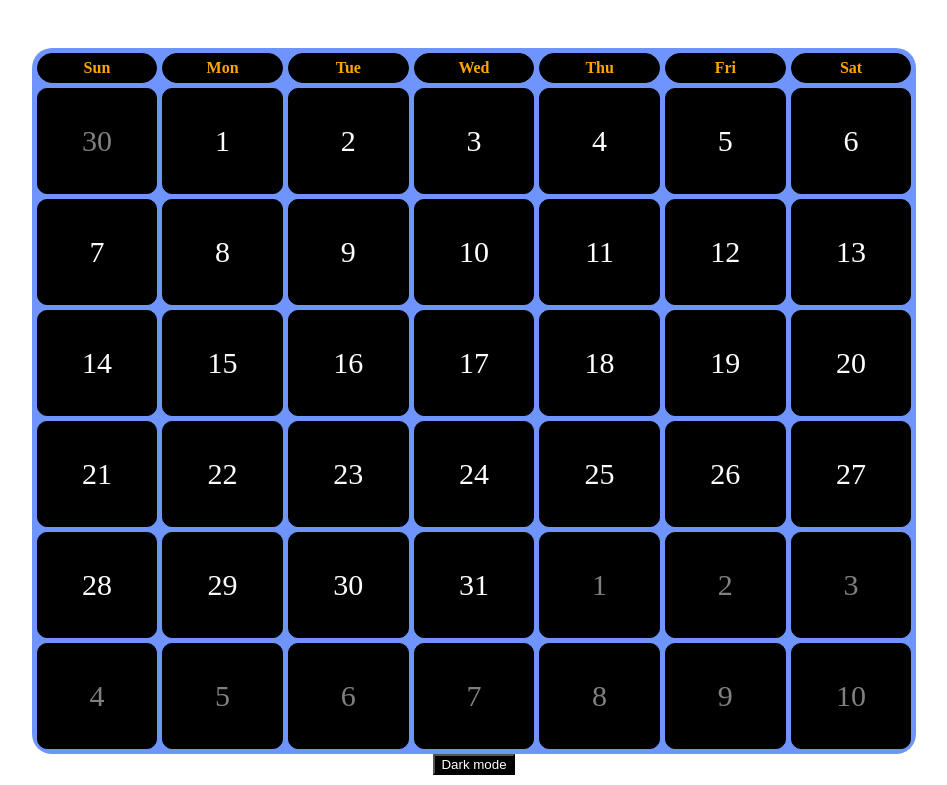
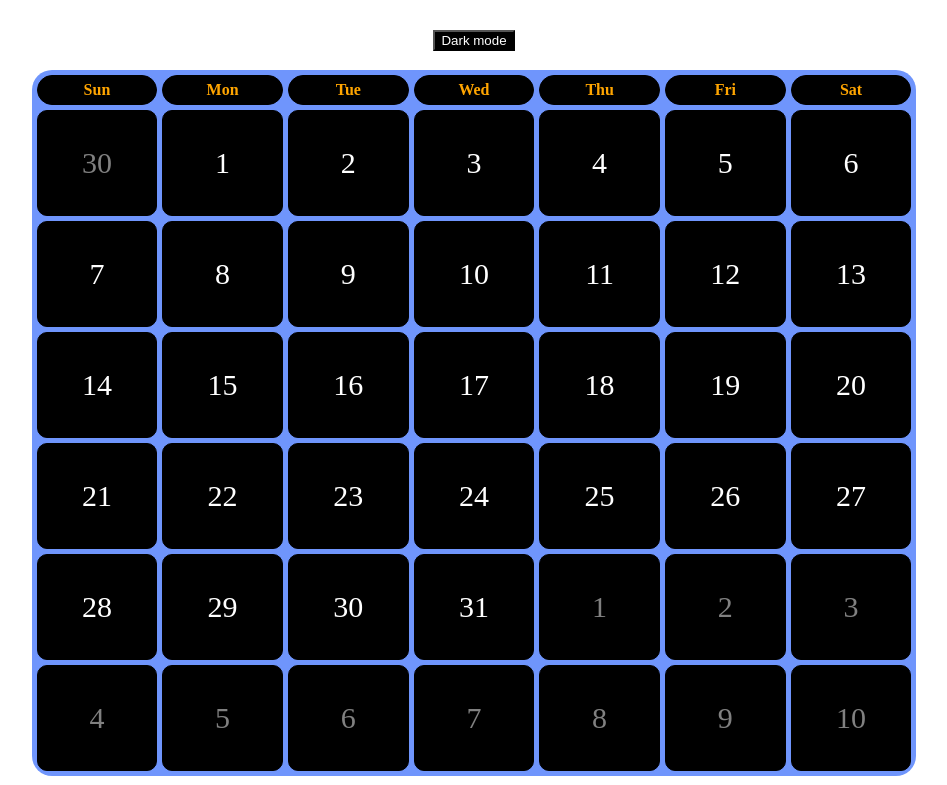
Before and after one commit to BabaTheBoundless/htmx_lab, a plain HTML site: page public/july.html in a window 1280 px wide. Shown: the part 95-880 px from the top of the page, without its empty margins (166-1113 px from the left). Drawn offline with Linux system fonts and the light colour scheme; a web font is replaced by a local one.

Commit message:
got button on all pages

```diff
--- a/public/calendarcss.css
+++ b/public/calendarcss.css
@@ -4,6 +4,14 @@
     font-style: normal;
   }
 
+
+  .calendar-container {
+    display: flex;
+    align-items: center;
+    max-width: 100%;
+    margin: 0 auto;
+    max-height: 300x;
+  }
 
 h1 {
     text-align: center;
@@ -44,9 +52,13 @@ td {
 
 table {
     width: 70%;
-    height: 300px;
+    height: 200px;
     background-color: rgb(111, 149, 252);
     text-align: end;
+    overflow: hidden;
+    border-radius: 20px;
+    margin-top: 1px;
+    margin-bottom: 1px;
 }
 
 
@@ -58,10 +70,8 @@ table {
 .dark-mode {
     background-color: black;
     color: white;
-    margin-right: 10px;
-    text-align: center;
-    margin: 0 auto;
-    display: block;
+
+
 
 
 }
@@ -70,14 +80,16 @@ button {
     text-align: center;
     align-items: center;
     justify-content: center;
+    margin: 0 auto;
+    display: block;
+    margin-top: 1px;
+
+
 
 }
 
 
-.calendar-container {
-    display: flex;
-    align-items: flex-start;
-}
+
 /* NOT WORKING RIGHT NOW */
 
 
--- a/public/july.html
+++ b/public/july.html
@@ -17,10 +17,12 @@
         July 2024
         <a href="august.html" class="arrow-link">&rarr;</a>
     </h1>
+    <button class="dark-mode" onClick ="toggleDarkMode()">Dark mode</button>
+    <script src="myjs.js"></script>
     <br />
 
 
-    <div class ="rounded">
+    <div class ="calendar-container">
       <table cellspacing="5">
           <thead>
               <tr>
@@ -95,8 +97,7 @@
               </tr>
           </tbody>
       </table>
-      <button class="dark-mode" onClick ="toggleDarkMode()">Dark mode</button>
-      <script src="myjs.js"></script>
+
   </div>
 </body>
 
```
Also changed, not shown: public/april.html (+5 -3 lines), public/august.html (+5 -3 lines), public/december.html (+4 -3 lines), public/february.html (+4 -3 lines), public/index.html (+1 -1 lines), public/january.html (+4 -3 lines), public/june.html (+4 -3 lines), public/march.html (+4 -3 lines), public/november.html (+4 -3 lines), public/october.html (+4 -3 lines), public/september.html (+4 -3 lines).
